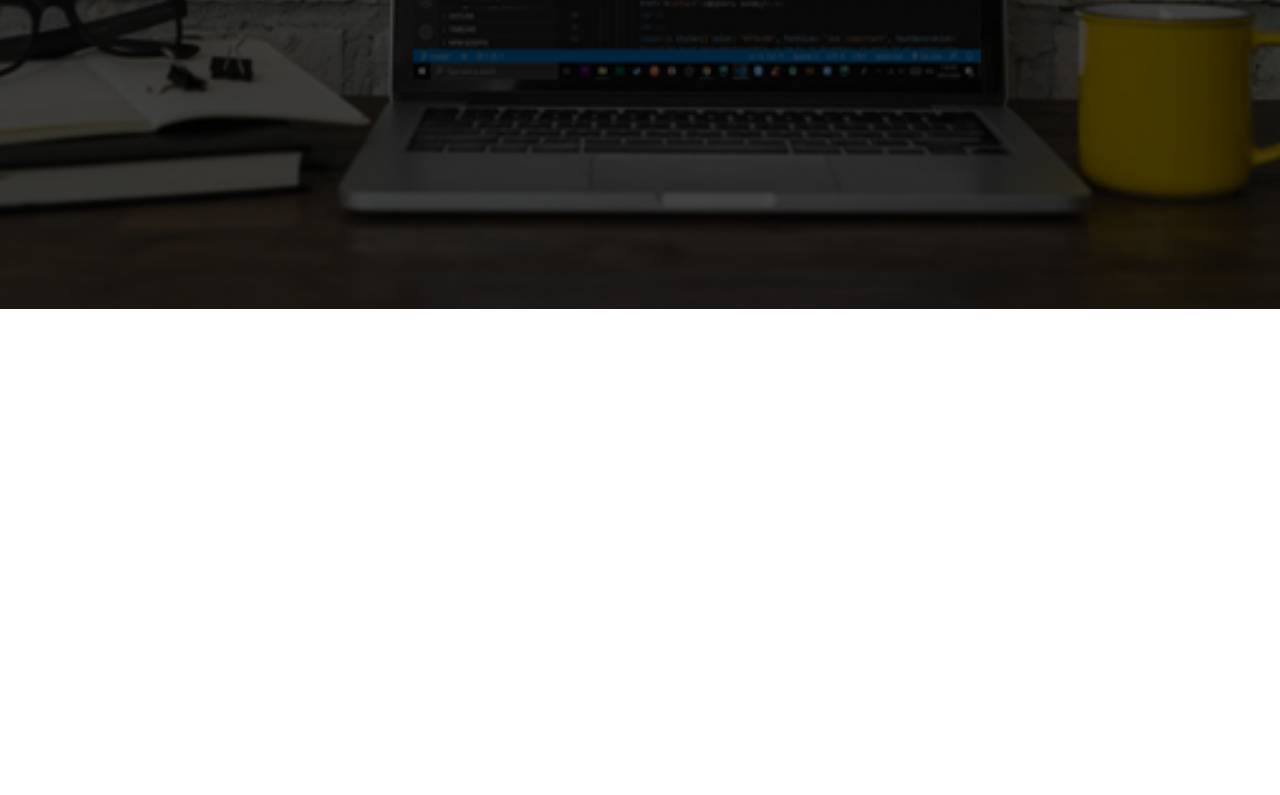
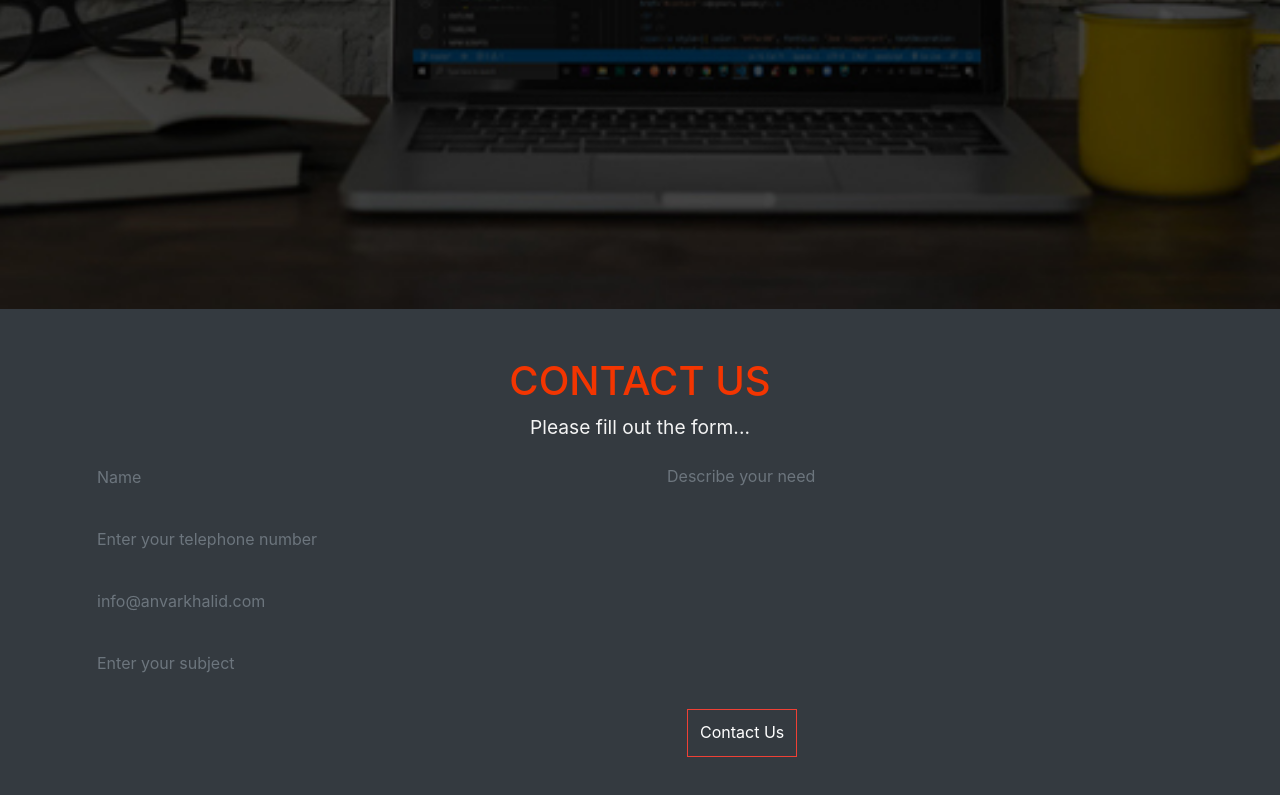
Before and after one commit to xedice-mehdiyeva/portfolio-1200A, a React (Create React App) app: page / in a window 1280 px wide. Shown: the part 589-1384 px from the top of the page. Before the commit the page ends 898 px from the top, so only its background shows below. Built offline with nearby package versions, Linux system fonts and the light colour scheme.

Commit message:
Contact us yaradildi

```diff
--- a/package.json
+++ b/package.json
@@ -3,6 +3,7 @@
   "version": "0.1.0",
   "private": true,
   "dependencies": {
+    "@emailjs/browser": "^3.4.0",
     "@testing-library/jest-dom": "^5.16.1",
     "@testing-library/react": "^12.1.2",
     "@testing-library/user-event": "^13.5.0",
--- a/src/App.css
+++ b/src/App.css
@@ -96,3 +96,73 @@ nav ul li {
     font-size: 1.2rem;
   }
 }
+
+/* contact us komponenti stil */
+
+.contacts {
+  background-color: var(--primary-dark);
+  padding:3rem 0;
+}
+
+.contacts h1 {
+  color: var(--primary-hover-red);
+  padding-left: 1.3rem 0;
+  text-transform: uppercase;
+}
+
+.contacts p {
+  color: var(--primary-light-grey);
+  font-size: 1.2rem;
+}
+
+/*  contacts input */
+
+.contacts input, .contacts textarea {
+  background:none;
+  border: none;
+  resize: none;
+  box-sizing: border-box;
+  color: var(--primary-hover-red);
+  outline: none !important;
+}
+
+.contacts input:focus, .contacts textarea:focus{
+  background:transparent;
+  border-bottom: 0.125rem solid var(--primary-dark-grey);
+}
+
+.contacts textarea {
+  height: 12.2rem !important;
+}
+
+.contact-btn {
+  margin: 1rem 0 0 0;
+}
+
+.btn-main-offer {
+  border: 1px solid var(--primary-red);
+  margin: 2rem;
+  padding: 0.625rem 0.75rem 0.75rem 0.75rem;
+  color:var(--primary-white);
+  background:none;
+
+}
+
+.btn-main-offer:hover {
+  background-color: var(--primary-hover-red);
+  transition: 1s ease-in-out;
+}
+
+.line {
+  position: relative;
+  top: -0.7rem;
+  width: 0;
+  height: 0.125rem;
+  background-color: var(--primary-orange);
+  display: inline-block;
+}
+
+input:focus+.line, textarea:focus+.line {
+  width: 100%;
+  transition: width .5s ease-in-out;
+}
--- a/src/App.js
+++ b/src/App.js
@@ -2,13 +2,15 @@
 import './App.css';
 import 'bootstrap/dist/css/bootstrap.min.css'
 import Navbar from './components/Navbar'
-import Header from './components/Header';
+import Header from './components/Header'
+import Contactus from './components/Contactus'
 
 function App() {
   return (
     <>
    <Navbar />
    <Header />
+   <Contactus />
    </>
   );
 }
--- /dev/null
+++ b/src/components/Contactus.jsx
@@ -0,0 +1,107 @@
+import React, {useRef} from 'react'
+import emailjs from '@emailjs/browser';
+//third party API integration
+
+// xedicenin service idsi  templateID
+const Contactus = () => {
+    // react formik arashdirarsan - formu asanlashdirir
+    const form = useRef();
+    // hooks arashdir (React hooks)
+    const SERVICE_ID = 'service_6mcn2be'
+    const TEMPLATE_ID = 'template_ja70d5u'
+    const USER_ID = 'user_UDGp6OEFo9cBuKfBtpMFH'
+
+  const sendEmail = (e) => {
+    e.preventDefault();
+
+    emailjs.sendForm(SERVICE_ID,TEMPLATE_ID, form.current, USER_ID)
+      .then((result) => {
+          console.log(result.text);
+      }, (error) => {
+          console.log(error.text);
+      });
+  };
+    return (
+        <div className='contacts'>
+            <div className='text-center'>
+                <h1>Contact us</h1>
+                <p>Please fill out the form...</p>
+            </div>
+
+            <div className='container'>
+                <form  ref={form} onSubmit={sendEmail}>
+                    <div className='row'>
+                        <div className='col-md-6 col-xs-12'>
+                        {/* name input */}
+                        <div className='text-center'>
+                            <input
+                            type="text"
+                            className='form-control'
+                            placeholder='Name'
+                            name='name'
+                            />
+                            <div className='line'></div>
+                        </div>
+
+                        {/* phone input */}
+                        <div className='text-center'>
+                            <input
+                            type="text"
+                            className='form-control'
+                            placeholder='Enter your telephone number'
+                            name='phone'
+                            />
+                            <div className='line'></div>
+                        </div>
+
+                        {/* email */}
+
+                        <div className='text-center'>
+                            <input
+                            type="email"
+                            className='form-control'
+                            placeholder='info@anvarkhalid.com'
+                            name='email'
+                            />
+                            <div className='line'></div>
+                        </div>
+                        {/* subject */}
+
+                        <div className='text-center'>
+                            <input
+                            type="text"
+                            className='form-control'
+                            placeholder='Enter your subject'
+                            name='subject'
+                            />
+                            <div className='line'></div>
+                        </div>
+                        {/* ---  */}
+                        </div>
+
+                        {/* sutunun sag terefi */}
+                        <div className='col-md-6 col-xs-12'>
+                            {/* message */}
+                            <div className='text-center'>
+                                <textarea
+                                type="text"
+                                className='form-control'
+                                placeholder='Describe your need'
+                                name='message'
+
+
+                                />
+                                <div className='line'></div>
+                            </div>
+                            <button className='btn-main-offer contact-btn' type='submit'>Contact Us</button>
+                        </div>
+
+                    </div>
+                </form>
+            </div>
+
+        </div>
+    )
+}
+
+export default Contactus
```
Also changed, not shown: 1 other file (tests, documents, lock files or other folders).
